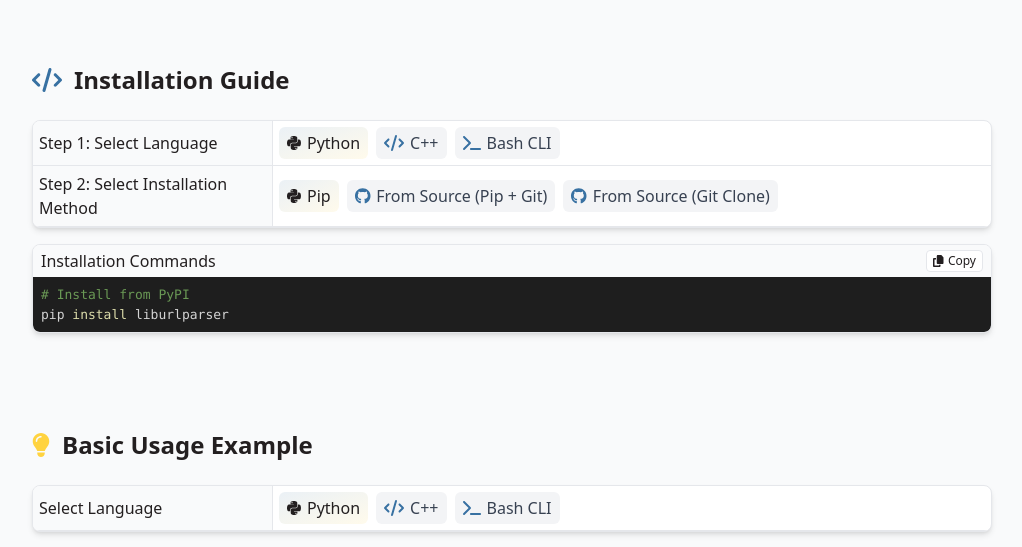
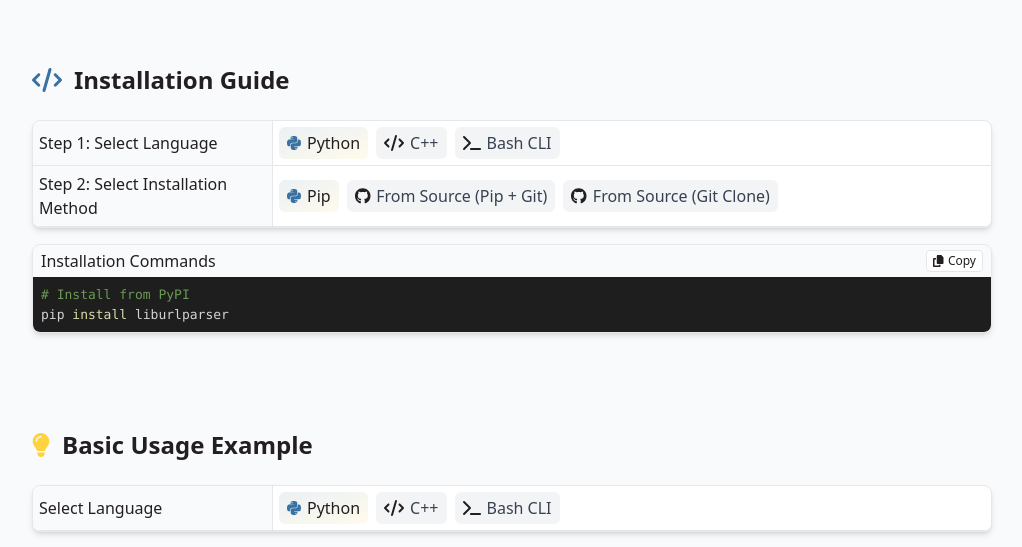
Before and after one commit to MohammadRaziei/liburlparser, a Next.js app: page / in a window 1280 px wide. Shown: the part 2180-2727 px from the top of the page, without its empty margins (128-1150 px from the left). Built offline with nearby package versions, Linux system fonts and the light colour scheme.

Commit message:
style: update text color hex codes for consistency
Replace CSS color variables with hex codes in UsageExampleGuide and InstallationGuide components to ensure consistent styling across the application.

```diff
--- a/components/InstallationGuide.tsx
+++ b/components/InstallationGuide.tsx
@@ -176,7 +176,7 @@ int main() {
                         }`}
                       >
                         {/* Replace var() with hex codes */}
-                        <div className={`text-base ${language === option.value ? 'text-[#231f20]' : 'text-[#3871a2]'}`}>
+                        <div className={`text-base ${language === option.value ? 'text-[#3871a2]' : 'text-[#231f20]'}`}>
                           {option.icon}
                         </div>
                         <span>{option.label}</span>
@@ -208,7 +208,7 @@ int main() {
                           onClick={() => setMethod(option.value as Method)}
                         >
                           {/* Replace var() with hex codes */}
-                          <div className={`text-base ${method === option.value ? 'text-[#231f20]' : 'text-[#3871a2]'}`}>
+                          <div className={`text-base ${method === option.value ? 'text-[#3871a2]' : 'text-[#231f20]'}`}>
                             {option.icon}
                           </div>
                           <span>{option.label}</span>
--- a/components/UsageExampleGuide.tsx
+++ b/components/UsageExampleGuide.tsx
@@ -94,7 +94,7 @@ python -m liburlparser --url "https://www.example.com/path?q=test" --json`,
                        }`}
                        onClick={() => setLanguage(option.value as Language)}
                      >
-                       <div className={`text-base ${language === option.value ? 'text-[var(--primary-dark)]' : 'text-[var(--primary-blue)]'}`}>
+                       <div className={`text-base ${language === option.value ? 'text-[#3871a2]' : 'text-[#231f20]'}`}>
                          {option.icon}
                        </div>
                        <span>{option.label}</span>
```
